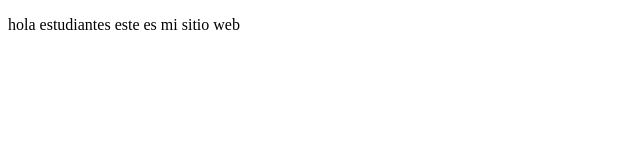
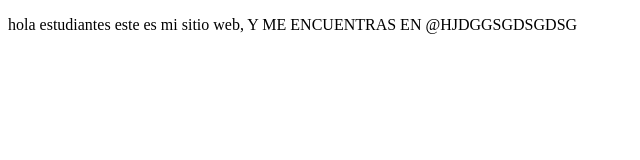
Before and after one commit to DIAGUZ/proyectoDemoCursoPrework, a plain HTML site: page index.html in a window 1280 px wide. Shown: the whole page, without its empty margins (0-640 px from the left). Drawn offline with Linux system fonts and the light colour scheme.

Commit message:
segundo cambio

```diff
--- a/index.html
+++ b/index.html
@@ -9,7 +9,7 @@
 <body>
     <p>
 
-        hola estudiantes este es mi sitio web
+        hola estudiantes este es mi sitio web, Y ME ENCUENTRAS EN @HJDGGSGDSGDSG
     </p>
 </body>
 </html>
```
